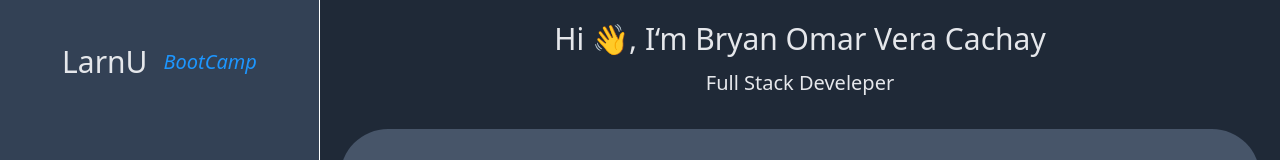
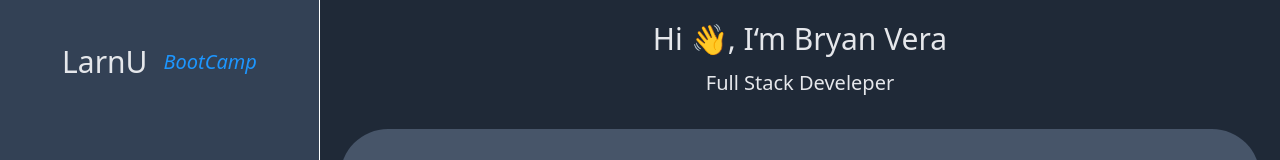
Before and after one commit to sefhirothxd/react_final, a React (Vite) app: page / in a window 1280 px wide. Shown: the top 160 px of the page. Built offline with nearby package versions, Linux system fonts and the light colour scheme; no server answers.

Commit message:
se actuliza nombre

```diff
--- a/src/components/Main.tsx
+++ b/src/components/Main.tsx
@@ -7,7 +7,7 @@ const Main = () => {
     <div className="pt-5 px-5 w-full">
       <div className="mb-8 relative">
         <h1 className="text-3xl text-center mb-3">
-          Hi 👋, I&lsquo;m Bryan Omar Vera Cachay
+          Hi 👋, I&lsquo;m Bryan Vera
         </h1>
         <p className="text-xl text-center">Full Stack Develeper</p>
       </div>
```
